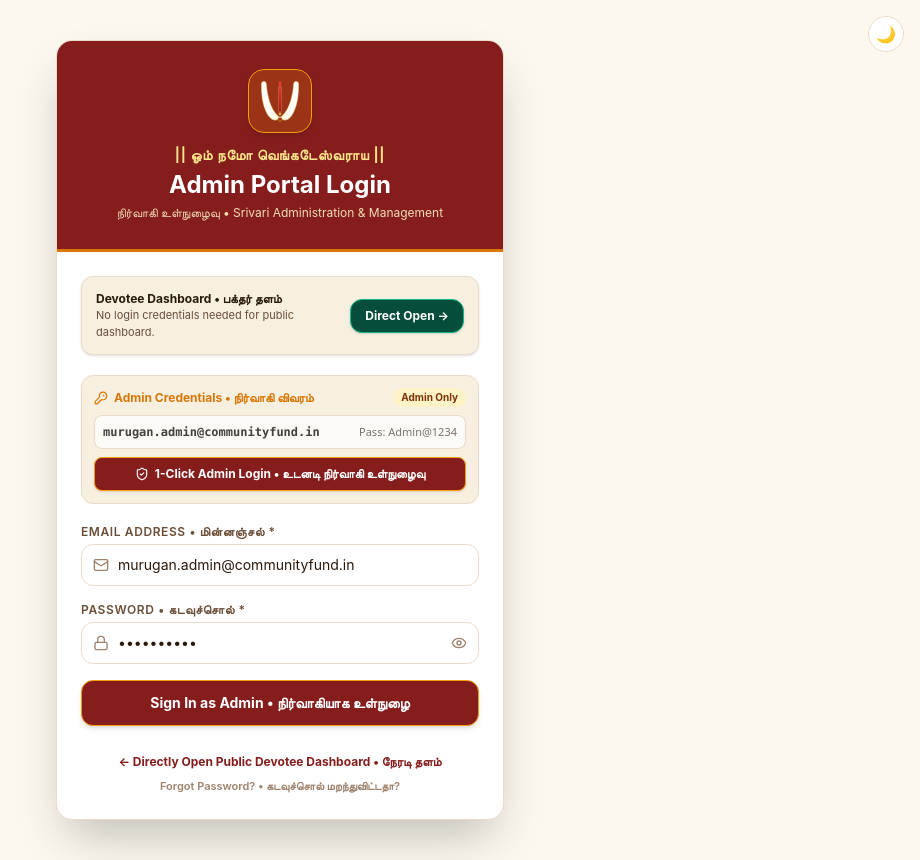
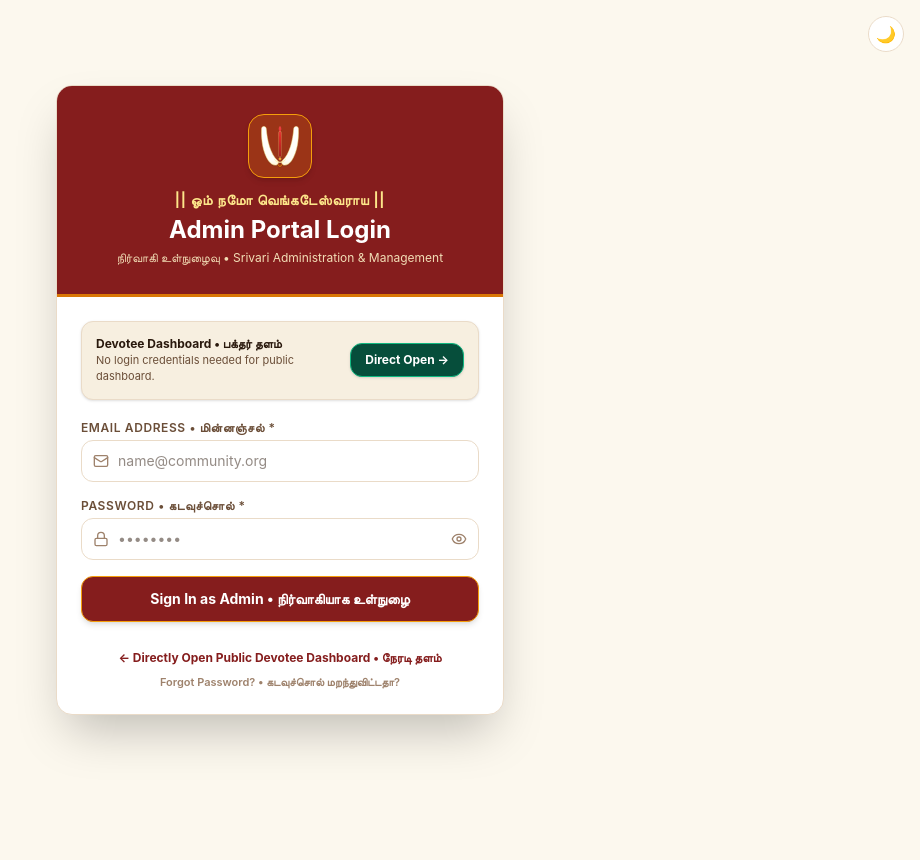
Before and after one commit to shivakkumar-ai-llm-researcher/namo, a Next.js app: page /login in a window 1280 px wide. Shown: the whole page, without its empty margins (360-1280 px from the left). After the commit the page ends 800 px from the top, so only its background shows below. Built offline with nearby package versions, Linux system fonts and the light colour scheme; no server answers.

Commit message:
Remove admin credentials card and 1-click login from login page

```diff
--- a/app/login/page.tsx
+++ b/app/login/page.tsx
@@ -5,7 +5,7 @@ import Link from 'next/link';
 import { useForm } from 'react-hook-form';
 import { zodResolver } from '@hookform/resolvers/zod';
 import { z } from 'zod';
-import { Mail, Lock, Eye, EyeOff, AlertCircle, ShieldCheck, UserCheck, KeyRound } from 'lucide-react';
+import { Mail, Lock, Eye, EyeOff, AlertCircle } from 'lucide-react';
 import { ThemeToggle } from '@/components/ThemeToggle';
 import { BalajiNamam } from '@/components/ui';
 import { authService } from '@/services';
@@ -22,9 +22,9 @@ export default function LoginPage() {
   const [error, setError] = useState<string | null>(null);
   const [showPass, setShowPass] = useState(false);
 
-  const { register, handleSubmit, setValue, formState: { errors } } = useForm<LoginForm>({
+  const { register, handleSubmit, formState: { errors } } = useForm<LoginForm>({
     resolver: zodResolver(loginSchema),
-    defaultValues: { email: 'murugan.admin@communityfund.in', password: 'Admin@1234' },
+    defaultValues: { email: '', password: '' },
   });
 
   const onSubmit = async (data: LoginForm) => {
@@ -69,12 +69,6 @@ export default function LoginPage() {
     } finally {
       setIsLoading(false);
     }
-  };
-
-  const handleQuickAdminLogin = () => {
-    setValue('email', 'murugan.admin@communityfund.in');
-    setValue('password', 'Admin@1234');
-    onSubmit({ email: 'murugan.admin@communityfund.in', password: 'Admin@1234' });
   };
 
   return (
@@ -123,29 +117,6 @@ export default function LoginPage() {
             </Link>
           </div>
 
-          {/* Admin Credentials Helper */}
-          <div className="rounded-xl p-3 border space-y-2" style={{ backgroundColor: 'var(--surface-variant)', borderColor: 'var(--border)' }}>
-            <div className="flex items-center justify-between">
-              <div className="flex items-center gap-1.5 text-xs font-bold" style={{ color: 'var(--gold)' }}>
-                <KeyRound size={14} /> Admin Credentials • நிர்வாகி விவரம்
-              </div>
-              <span className="text-[10px] px-2 py-0.5 rounded-full font-bold bg-amber-100 text-amber-900 dark:bg-amber-950/60 dark:text-amber-300">
-                Admin Only
-              </span>
-            </div>
-            <div className="text-xs font-mono text-stone-700 dark:text-stone-300 bg-white/70 dark:bg-black/20 p-2 rounded-lg border flex flex-col sm:flex-row justify-between sm:items-center gap-1" style={{ borderColor: 'var(--border)' }}>
-              <span className="truncate font-semibold">murugan.admin@communityfund.in</span>
-              <span className="text-[11px] text-stone-500 font-sans">Pass: Admin@1234</span>
-            </div>
-            <button
-              type="button"
-              onClick={handleQuickAdminLogin}
-              className="flex items-center justify-center gap-1.5 py-2 px-3 rounded-lg text-white font-bold text-xs shadow-sm hover:opacity-90 transition-opacity w-full cursor-pointer"
-              style={{ backgroundColor: 'var(--primary)', border: '1px solid #F59E0B' }}
-            >
-              <ShieldCheck size={14} /> 1-Click Admin Login • உடனடி நிர்வாகி உள்நுழைவு
-            </button>
-          </div>
 
           {error && (
             <div className="flex items-center gap-2 p-3 rounded-xl border" style={{ backgroundColor: 'var(--error-light)', borderColor: 'var(--error)' }}>
```
